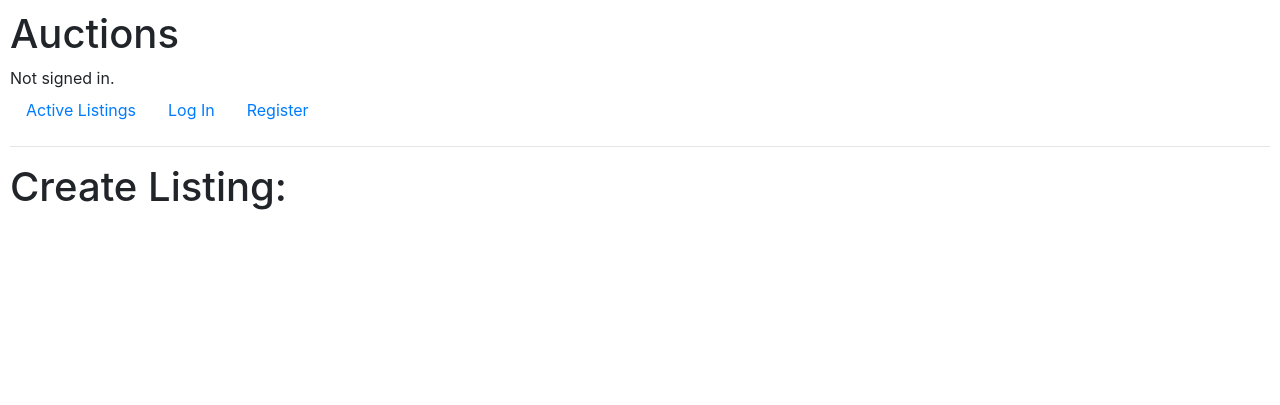
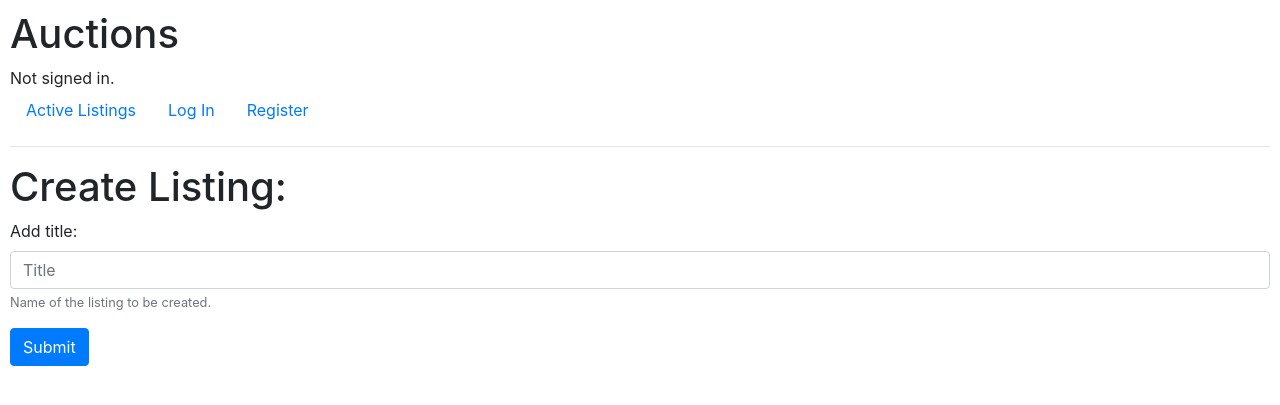
Before and after one commit to B-tronics/CS50Web, a Django app: page /create_listing in a window 1280 px wide. Shown: the top 405 px of the page. Run offline with Django 3.2, Linux system fonts and the light colour scheme; some libraries are stand-ins or nearby versions.

Commit message:
feat(project_2/commerce/auctions/templates/create_listing.html): add title form field

```diff
--- a/project_2/commerce/auctions/templates/auctions/create_listing.html
+++ b/project_2/commerce/auctions/templates/auctions/create_listing.html
@@ -1,5 +1,16 @@
 {% extends "auctions/layout.html" %}
 
 {% block body %}
+
 <h1>Create Listing:</h1>
+<form action="{% url 'create_listing' %}" method="post">
+    {% csrf_token %}
+    <div class="form-group">
+        {{ form.title.label_tag }}
+        {{ form.title }}
+        <small id="titleHelp" class="form-text text-muted">Name of the listing to be created.</small>
+    </div>
+    <button type="submit" class="btn btn-primary">Submit</button>
+  </form>
+
 {% endblock %}
```
